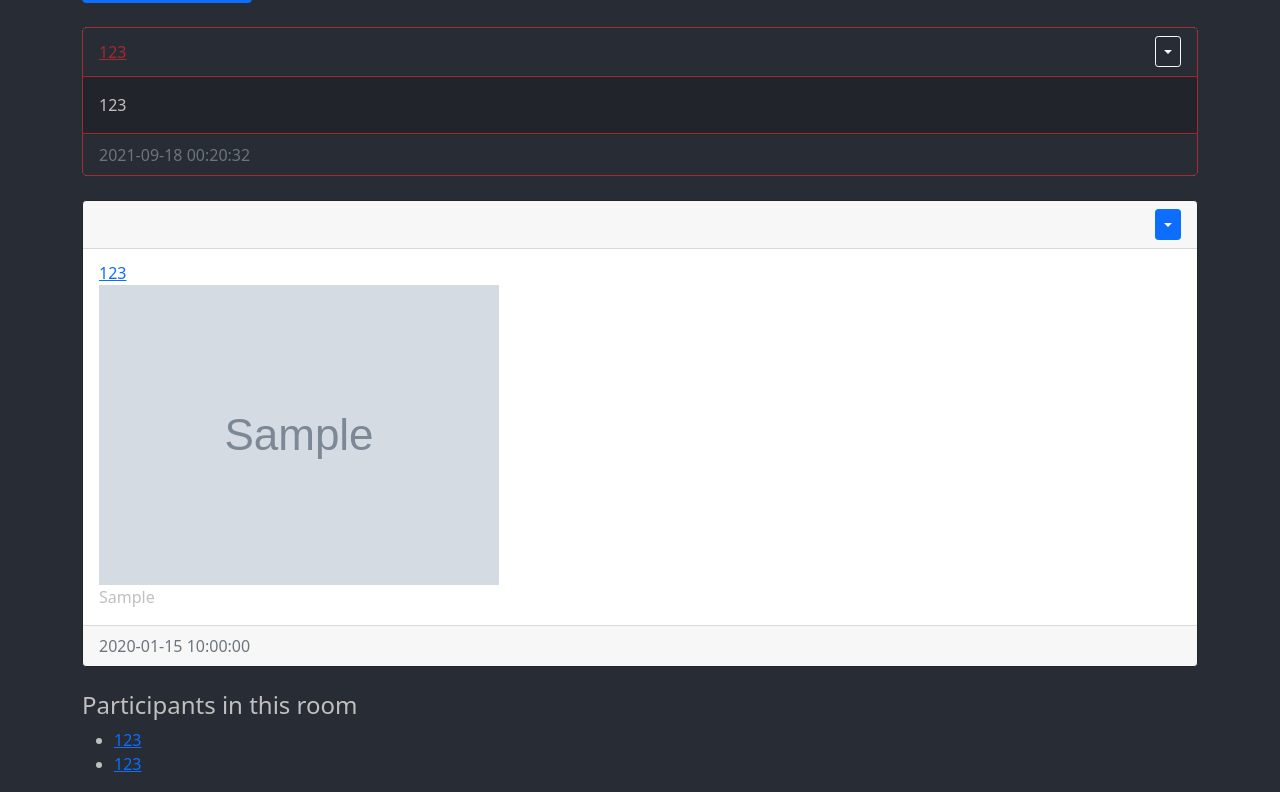
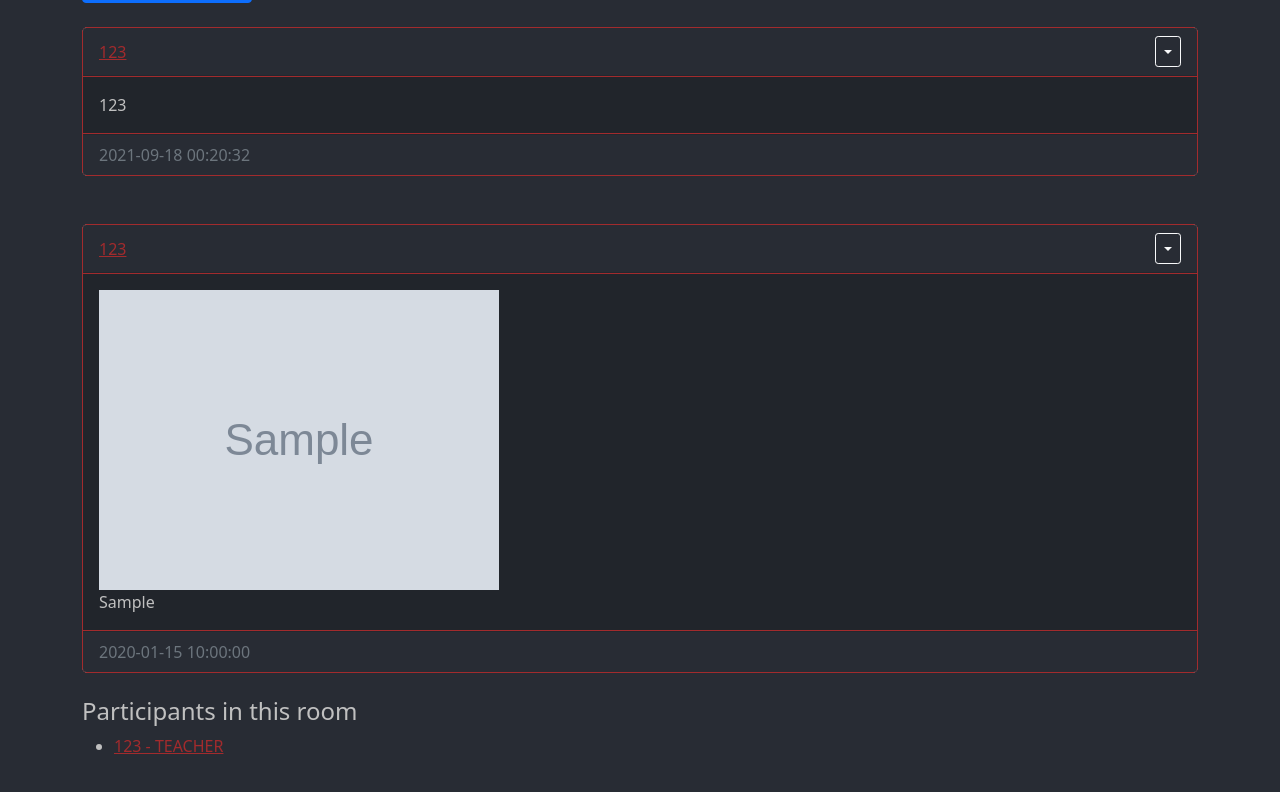
Before and after one commit to ArturCSegat/PlataCopia, a Flask app: page /content/1 in a window 1280 px wide. Shown: the part 560-1352 px from the top of the page. After the commit the page ends 1314 px from the top, so only its background shows below. Run offline with Flask 2, Linux system fonts and the light colour scheme; a user stored in the database is signed in; data comes from the database, SQL or seed files in the repository; both versions use the stored data as it was before the commit; tables that the repository leaves empty hold one stand-in row (values such as "Sample post"); grey boxes marked "Sample" are stand-in pictures.

Commit message:
More UI fixes including teacher role

```diff
--- a/website/models.py
+++ b/website/models.py
@@ -15,6 +15,9 @@ class User(db.Model, UserMixin):
     posts = db.relationship('Post', backref='user', passive_deletes=True)
     IMGposts = db.relationship('ImagePost', backref='user', passive_deletes=True)
     rooms =  db.relationship('Room', backref='user', passive_deletes=True)
+    is_teacher = db.Column(db.Boolean, default=False)
+
+
 
 class Post(db.Model):
     id = db.Column(db.Integer, primary_key=True)
--- a/website/tempCodeRunnerFile.py
+++ /dev/null
@@ -1 +0,0 @@
-<current_room>
--- a/website/templates/base.html
+++ b/website/templates/base.html
@@ -22,7 +22,9 @@
 
               <div class="navbar-nav gap-2 me-auto mb-2 mb-lg-0">
               {% if user.is_authenticated %}
-                  <a class="btn btn-outline-light btn-sm" href="/create-room" role="button" style="max-width: 145px;">Create Room</Ri:a></a>
+                  {% if user.is_teacher == True %}
+                    <a class="btn btn-outline-light btn-sm" href="/create-room" role="button" style="max-width: 145px;">Create Room</Ri:a></a>
+                  {% endif %}
                   <a class="btn btn-outline-light btn-sm" href="/home" role="button" style="max-width: 145px;">Home</a>
               {% else %}
                   <a class="btn btn-outline-light btn-sm" href="/signup" role="button" style="max-width: 145px;">Dont have an account</a>
--- a/website/templates/posts-div.html
+++ b/website/templates/posts-div.html
@@ -25,7 +25,11 @@ No description given.
     <br>
     <div class="card" style="border-radius: 5px; border-color:#A22B2D;">
         <div class='card-header d-flex justify-content-between align-items-center' style="background-color:#282C34;">
-            <div><a style="color:#A22B2D" href="/post/{{post.user.username}}">{{post.user.username}}</a></div>
+            {% if post.user.is_teacher == True %}
+                <div><a style="color:#A22B2D" href="/rooms/{{post.user.username}}">{{post.user.username}} - TEACHER</a></div>
+            {% else %}
+                <div><a style="color:#A22B2D" href="/posts/{{post.user.username}}">{{post.user.username}}</a></div>
+            {% endif %}
             <div class="btn-group">
                 <button type='button' class='btn btn-sm btn-outline-light dropdown-toggle' data-bs-toggle='dropdown'></button>
                 <ul class='dropdown-menu'>
@@ -44,42 +48,43 @@ No description given.
     <br>
     {% endfor %}
 
-    {% for image in images %}
+    {% for post in images %}
 
-    <div class="card border-dark">
-        <div class='card-header d-flex justify-content-between align-items-center'>
-            <h3>{{image.title}}</h3>
+    <br>
+    <div class="card" style="border-radius: 5px; border-color:#A22B2D;">
+        <div class='card-header d-flex justify-content-between align-items-center' style="background-color:#282C34;">
+            {% if post.user.is_teacher == True %}
+                <div><a style="color:#A22B2D" href="/rooms/{{post.user.username}}">{{post.user.username}} - TEACHER</a></div>
+            {% else %}
+                <div><a style="color:#A22B2D" href="/posts/{{post.user.username}}">{{post.user.username}}</a></div>
+            {% endif %}
             <div class="btn-group">
-                <button type='button' class='btn btn-sm btn-primary dropdown-toggle' data-bs-toggle='dropdown'></button>
+                <button type='button' class='btn btn-sm btn-outline-light dropdown-toggle' data-bs-toggle='dropdown'></button>
                 <ul class='dropdown-menu'>
-                    {% if current_user.id == image.user.id %}
-                    <li><a href="/delete-image/{{image.id}}" class="dropdown-item">Delete</a></li>
+                    {% if current_user.id == post.user.id %}
+                    <li><a href="/delete-post/{{post.id}}" class="dropdown-item">Delete</a></li>
                     {% endif %}
                 </ul>
             </div>
 
         </div>
-        <div class='card-body'>
-
-            <div class="card-subtitle"><a href="/posts/{{image.user.username}}">{{image.user.username}}</a></div>
-
+        <div class='card-body' style="background-color: #21252B; border-top: 1px solid #A22B2D; border-bottom: 1px solid #A22B2D">
             <div class='card-text'>
 
-                <img src={{image.img}} alt='Image Post', style="max-width:500px;max-height:500px;">
+                <img src={{post.img}} alt='Image Post', style="max-width:500px;max-height:500px;">
 
                 <br>
 
-                {% if image.cp != "default caption" %} {{image.cp}} {% endif %}
+                {% if post.cp != "default caption" %} {{post.cp}} {% endif %}
 
             </div>
+        </div>
+        <div class="card-footer text-muted" style="background-color:#282C34;">{{post.date_created}}</div>
+    </div>
 
-        </div>
-        <div class="card-footer text-muted">{{image.date_created}}</div>
-    </div>
-    <br>
     {% endfor %}
 </div>
-
+<br>
 {% block aditional %}{% endblock %}
 
 {% endblock %}
--- a/website/templates/room-content.html
+++ b/website/templates/room-content.html
@@ -22,8 +22,7 @@
     <h4>Participants in this room</h4>
     <ul>
         {% for part in participants %}
-        <li><a href="/posts/{{part}}">{{part}}</a></li>
+        <li><a style="color: #A22B2D;" href="/posts/{{part}}">{{part}}  {% if part == room_author %}- TEACHER{% endif %}</a></li>
         {% endfor %}
     </ul>
-
 {% endblock %}
--- a/website/templates/signup.html
+++ b/website/templates/signup.html
@@ -2,7 +2,7 @@
 {% block title %}Sign Up{% endblock %}
 {% block header %}Create an account{% endblock %}
 {% block username %}
-<label for="email">Email Address</label>
+<label for="email">Username</label>
 <input type="text" id="username" name="username" class="form-control" placeholder="Create a username" style="background-color: #282C34; border-color: #454651; color:silver;"/>
 {% endblock %}
 {% block passwordSU %}
--- a/website/views.py
+++ b/website/views.py
@@ -196,8 +196,20 @@ def room_content(room):
             part = User.query.filter_by(id=post.author).first()
             participants.append(part.username)
         for image in images:
-            part = User.query.filter_by(id=image.author).first()
-            participants.append(part.username)
+            if part.username not in participants:
+                part = User.query.filter_by(id=image.author).first()
+            if part.username not in participants:
+                participants.append(part.username)
 
 
-    return render_template("room-content.html", user=current_user, posts=posts, images=images, username=current_room.title, info =current_room.info, current_room=current_room.id, participants=participants)
+    return render_template("room-content.html", user=current_user, posts=posts, images=images, username=current_room.title, info =current_room.info, current_room=current_room.id, participants=participants, room_author=current_room.user.username)
+
+@views.route('/become-teacher')
+@login_required
+def studentToTeacher():
+    user = User.query.filter_by(id=current_user.id).first()
+
+    user.is_teacher = True
+    db.session.commit()
+    flash("You have successfuly become a teacher", category='success')
+    return redirect(url_for('views.home'))
```
Also changed, not shown: website/database.db (deleted).
